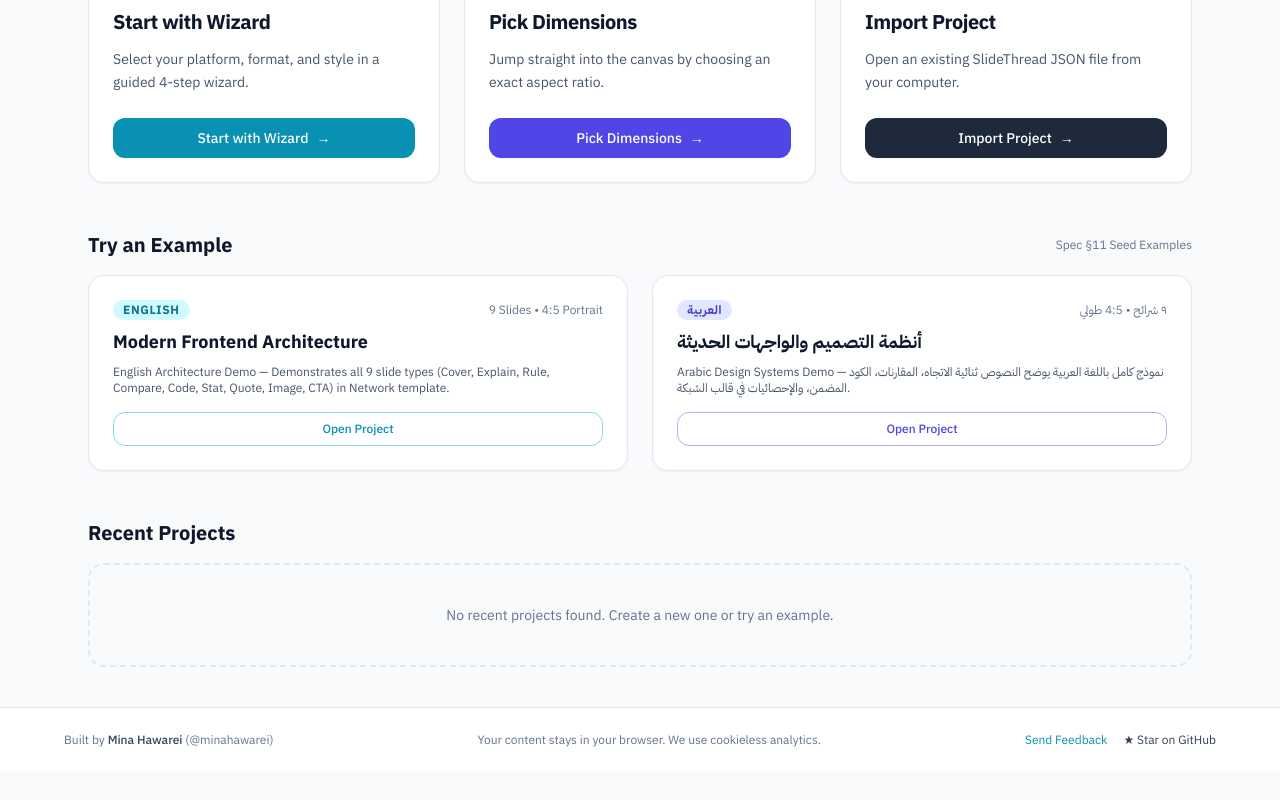
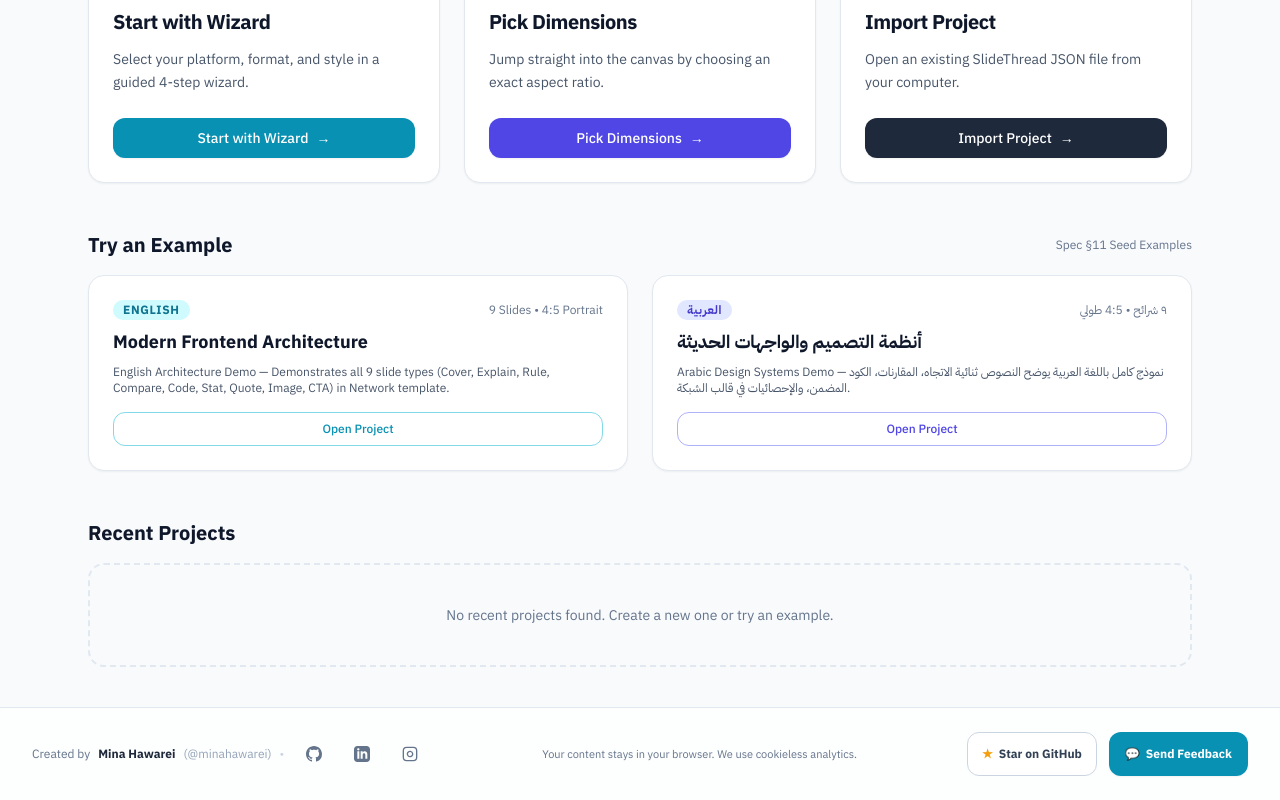
Before and after one commit to MinaHawarei/SlideThread, a React (Vite) app: page / in a window 1280 px wide. Shown: the part 360-1160 px from the top of the page. Before the commit the page ends 1132 px from the top, so only its background shows below. Built offline with nearby package versions, Linux system fonts and the light colour scheme.

Commit message:
[P3-9] Footer: owner info + socials, GitHub star, feedback mailto fallback, privacy note, analytics

```diff
--- a/package.json
+++ b/package.json
@@ -16,6 +16,7 @@
     "@fontsource/ibm-plex-sans": "^5.3.0",
     "@fontsource/ibm-plex-sans-arabic": "^5.3.0",
     "@fontsource/jetbrains-mono": "^5.3.0",
+    "@vercel/analytics": "^2.0.1",
     "culori": "^4.0.2",
     "html-to-image": "^1.11.13",
     "idb-keyval": "^6.3.0",
--- a/src/config/site.ts
+++ b/src/config/site.ts
@@ -21,5 +21,5 @@ export const OWNER: OwnerConfig = {
   },
 };
 
-export const FEEDBACK_URL = '';
+export const FEEDBACK_URL: string = '';
 export const GITHUB_URL = 'https://github.com/minahawarei/SlideThread';
--- a/src/i18n/ar.ts
+++ b/src/i18n/ar.ts
@@ -8,6 +8,7 @@ export const ar: Record<TranslationKey, string> = {
   'app.privacy': 'بياناتك ومحتواك يبقيان بالكامل في متصفحك. نستخدم تحليلات رقمية بدون ملفات تعريف ارتباط.',
   'app.starGithub': 'نجمة على GitHub',
   'app.feedback': 'إرسال ملاحظات',
+  'footer.createdBy': 'صُمم بواسطة',
 
   // Start Screen
   'start.guidedTitle': 'البدء مع المعالج',
--- a/src/i18n/en.ts
+++ b/src/i18n/en.ts
@@ -6,6 +6,7 @@ export const en = {
   'app.privacy': 'Your content stays in your browser. We use cookieless analytics.',
   'app.starGithub': 'Star on GitHub',
   'app.feedback': 'Send Feedback',
+  'footer.createdBy': 'Created by',
 
   // Start Screen
   'start.guidedTitle': 'Start with Wizard',
--- /dev/null
+++ b/src/ui/common/Footer.tsx
@@ -0,0 +1,175 @@
+import React from 'react';
+import { useT } from '../../i18n';
+import { OWNER, GITHUB_URL, FEEDBACK_URL } from '../../config/site';
+
+export interface FooterProps {
+  className?: string;
+  compact?: boolean;
+}
+
+export const Footer: React.FC<FooterProps> = ({
+  className = '',
+  compact = false,
+}) => {
+  const { t } = useT();
+
+  const feedbackHref =
+    FEEDBACK_URL && FEEDBACK_URL.trim().length > 0
+      ? FEEDBACK_URL
+      : 'mailto:hello@slidethread.app?subject=SlideThread%20Feedback';
+
+  const isExternalFeedback = FEEDBACK_URL && FEEDBACK_URL.trim().length > 0;
+
+  if (compact) {
+    return (
+      <footer
+        data-testid="app-footer"
+        className={`w-full py-2 px-4 text-[11px] text-slate-500 dark:text-slate-400 flex flex-wrap items-center justify-between gap-2 border-t border-slate-200/60 dark:border-slate-800/60 ${className}`}
+      >
+        <div className="flex items-center gap-1.5">
+          <span>{t('footer.createdBy')}</span>
+          <a
+            href={OWNER.socials.github || GITHUB_URL}
+            target="_blank"
+            rel="noopener noreferrer"
+            className="font-medium text-slate-700 dark:text-slate-300 hover:text-cyan-600 transition-colors"
+          >
+            {OWNER.name}
+          </a>
+          <span className="text-slate-400">({OWNER.handle})</span>
+        </div>
+
+        <div className="flex items-center gap-3">
+          <span className="hidden sm:inline">{t('app.privacy')}</span>
+          <a
+            data-testid="footer-star-btn"
+            href={GITHUB_URL}
+            target="_blank"
+            rel="noopener noreferrer"
+            className="hover:text-cyan-600 flex items-center gap-1 transition-colors"
+          >
+            ★ {t('app.starGithub')}
+          </a>
+          <a
+            data-testid="footer-feedback-btn"
+            href={feedbackHref}
+            target={isExternalFeedback ? '_blank' : undefined}
+            rel={isExternalFeedback ? 'noopener noreferrer' : undefined}
+            className="text-cyan-600 dark:text-cyan-400 hover:underline"
+          >
+            {t('app.feedback')}
+          </a>
+        </div>
+      </footer>
+    );
+  }
+
+  return (
+    <footer
+      data-testid="app-footer"
+      className={`w-full border-t border-slate-200 dark:border-slate-800 bg-white/70 dark:bg-slate-900/70 backdrop-blur-sm py-6 px-4 sm:px-8 text-xs text-slate-500 dark:text-slate-400 ${className}`}
+    >
+      <div className="max-w-7xl mx-auto flex flex-col md:flex-row items-center justify-between gap-4">
+        {/* Left: Owner Info & Social Links */}
+        <div className="flex flex-wrap items-center justify-center md:justify-start gap-2 text-center md:text-left">
+          <span>{t('footer.createdBy')}</span>
+          <a
+            data-testid="footer-owner-link"
+            href={OWNER.socials.linkedin || OWNER.socials.github}
+            target="_blank"
+            rel="noopener noreferrer"
+            className="min-h-[44px] inline-flex items-center font-bold text-slate-800 dark:text-slate-200 hover:text-cyan-600 dark:hover:text-cyan-400 transition-colors"
+          >
+            {OWNER.name}
+          </a>
+          <span className="text-slate-400">({OWNER.handle})</span>
+
+          <span className="hidden sm:inline text-slate-300 dark:text-slate-700">•</span>
+
+          {/* Social Links List */}
+          <div className="flex items-center gap-1">
+            {OWNER.socials.github && (
+              <a
+                data-testid="footer-social-github"
+                href={OWNER.socials.github}
+                target="_blank"
+                rel="noopener noreferrer"
+                aria-label="GitHub"
+                className="min-h-[44px] min-w-[44px] inline-flex items-center justify-center rounded-lg hover:text-slate-900 dark:hover:text-white hover:bg-slate-100 dark:hover:bg-slate-800 transition-colors"
+                title="GitHub"
+              >
+                <svg className="w-4 h-4 fill-current" viewBox="0 0 24 24">
+                  <path d="M12 0C5.37 0 0 5.37 0 12c0 5.31 3.435 9.795 8.205 11.385.6.105.825-.255.825-.57 0-.285-.015-1.23-.015-2.235-3.015.555-3.795-.735-4.035-1.41-.135-.345-.72-1.41-1.23-1.695-.42-.225-1.02-.78-.015-.795.945-.015 1.62.87 1.845 1.23 1.08 1.815 2.805 1.305 3.495.99.105-.78.42-1.305.765-1.605-2.67-.3-5.46-1.335-5.46-5.925 0-1.305.465-2.385 1.23-3.225-.12-.3-.54-1.53.12-3.18 0 0 1.005-.315 3.3 1.23.96-.27 1.98-.405 3-.405s2.04.135 3 .405c2.295-1.56 3.3-1.23 3.3-1.23.66 1.65.24 2.88.12 3.18.765.84 1.23 1.905 1.23 3.225 0 4.605-2.805 5.625-5.475 5.925.435.375.81 1.095.81 2.22 0 1.605-.015 2.895-.015 3.3 0 .315.225.69.825.57A12.02 12.02 0 0024 12c0-6.63-5.37-12-12-12z" />
+                </svg>
+              </a>
+            )}
+
+            {OWNER.socials.linkedin && (
+              <a
+                data-testid="footer-social-linkedin"
+                href={OWNER.socials.linkedin}
+                target="_blank"
+                rel="noopener noreferrer"
+                aria-label="LinkedIn"
+                className="min-h-[44px] min-w-[44px] inline-flex items-center justify-center rounded-lg hover:text-cyan-600 hover:bg-slate-100 dark:hover:bg-slate-800 transition-colors"
+                title="LinkedIn"
+              >
+                <svg className="w-4 h-4 fill-current" viewBox="0 0 24 24">
+                  <path d="M19 0h-14c-2.761 0-5 2.239-5 5v14c0 2.761 2.239 5 5 5h14c2.762 0 5-2.239 5-5v-14c0-2.761-2.238-5-5-5zm-11 19h-3v-11h3v11zm-1.5-12.268c-.966 0-1.75-.79-1.75-1.764s.784-1.764 1.75-1.764 1.75.79 1.75 1.764-.783 1.764-1.75 1.764zm13.5 12.268h-3v-5.604c0-3.368-4-3.113-4 0v5.604h-3v-11h3v1.765c1.396-2.586 7-2.777 7 2.476v6.759z" />
+                </svg>
+              </a>
+            )}
+
+            {OWNER.socials.instagram && (
+              <a
+                data-testid="footer-social-instagram"
+                href={OWNER.socials.instagram}
+                target="_blank"
+                rel="noopener noreferrer"
+                aria-label="Instagram"
+                className="min-h-[44px] min-w-[44px] inline-flex items-center justify-center rounded-lg hover:text-rose-500 hover:bg-slate-100 dark:hover:bg-slate-800 transition-colors"
+                title="Instagram"
+              >
+                <svg className="w-4 h-4 fill-none stroke-current" strokeWidth="2" viewBox="0 0 24 24">
+                  <rect x="2" y="2" width="20" height="20" rx="5" ry="5" />
+                  <path d="M16 11.37A4 4 0 1 1 12.63 8 4 4 0 0 1 16 11.37z" />
+                  <line x1="17.5" y1="6.5" x2="17.51" y2="6.5" />
+                </svg>
+              </a>
+            )}
+          </div>
+        </div>
+
+        {/* Center: Privacy Note */}
+        <div data-testid="footer-privacy-note" className="text-center text-[11px] text-slate-500 dark:text-slate-400 max-w-md">
+          <span>{t('app.privacy')}</span>
+        </div>
+
+        {/* Right: Star on GitHub & Feedback Button */}
+        <div className="flex items-center gap-3">
+          <a
+            data-testid="footer-star-btn"
+            href={GITHUB_URL}
+            target="_blank"
+            rel="noopener noreferrer"
+            className="min-h-[44px] py-2 px-3.5 rounded-xl border border-slate-300 dark:border-slate-700 bg-white dark:bg-slate-800 hover:bg-slate-50 dark:hover:bg-slate-750 text-slate-700 dark:text-slate-200 font-semibold transition-colors flex items-center gap-1.5 shadow-xs"
+          >
+            <span className="text-amber-500">★</span>
+            <span>{t('app.starGithub')}</span>
+          </a>
+
+          <a
+            data-testid="footer-feedback-btn"
+            href={feedbackHref}
+            target={isExternalFeedback ? '_blank' : undefined}
+            rel={isExternalFeedback ? 'noopener noreferrer' : undefined}
+            className="min-h-[44px] py-2 px-4 rounded-xl bg-cyan-600 hover:bg-cyan-500 text-white font-bold transition-all flex items-center gap-1.5 shadow-sm"
+          >
+            <span>💬</span>
+            <span>{t('app.feedback')}</span>
+          </a>
+        </div>
+      </div>
+    </footer>
+  );
+};
--- a/src/ui/start/StartScreen.tsx
+++ b/src/ui/start/StartScreen.tsx
@@ -1,7 +1,8 @@
 import React, { useState, useRef } from 'react';
 import { useT } from '../../i18n';
 import { LanguageSwitcher } from '../common/LanguageSwitcher';
-import { APP_NAME, OWNER, GITHUB_URL, FEEDBACK_URL } from '../../config/site';
+import { Footer } from '../common/Footer';
+import { APP_NAME } from '../../config/site';
 import { useProjectStore } from '../../store/projectStore';
 import { useRecentStore } from '../../store/recentStore';
 import { getDemoProjectEn, getDemoProjectAr } from '../../store/seedProjects';
@@ -646,47 +647,7 @@ export const StartScreen: React.FC<StartScreenProps> = ({
       )}
 
       {/* Footer (Spec §10.3) */}
-      <footer className="border-t border-slate-200 dark:border-slate-800 bg-white dark:bg-slate-900 px-6 py-6 text-xs text-slate-500 dark:text-slate-400">
-        <div className="max-w-6xl mx-auto flex flex-col sm:flex-row items-center justify-between gap-4">
-          <div className="flex items-center gap-2">
-            <span>
-              Built by{' '}
-              <a
-                href={OWNER.socials.linkedin}
-                target="_blank"
-                rel="noreferrer"
-                className="font-medium text-slate-700 dark:text-slate-300 hover:underline"
-              >
-                {OWNER.name}
-              </a>{' '}
-              ({OWNER.handle})
-            </span>
-          </div>
-
-          <div className="text-center sm:text-left">
-            <span>{t('app.privacy')}</span>
-          </div>
-
-          <div className="flex items-center gap-4">
-            <a
-              href={FEEDBACK_URL}
-              target="_blank"
-              rel="noreferrer"
-              className="text-cyan-600 dark:text-cyan-400 hover:underline"
-            >
-              {t('app.feedback')}
-            </a>
-            <a
-              href={GITHUB_URL}
-              target="_blank"
-              rel="noreferrer"
-              className="text-slate-700 dark:text-slate-300 hover:underline flex items-center gap-1"
-            >
-              ★ {t('app.starGithub')}
-            </a>
-          </div>
-        </div>
-      </footer>
+      <Footer />
     </div>
   );
 };
--- a/src/ui/wizard/Wizard.tsx
+++ b/src/ui/wizard/Wizard.tsx
@@ -17,6 +17,7 @@ import {
 import { getAllTemplates } from '../../templates';
 import { generatePalette } from '../../core/palette';
 import { SlideRenderer } from '../../slides/SlideRenderer';
+import { Footer } from '../common/Footer';
 import { APP_NAME } from '../../config/site';
 import type {
   PlatformId,
@@ -634,6 +635,9 @@ export const Wizard: React.FC<WizardProps> = ({
           </div>
         </div>
       </main>
+
+      {/* Unobtrusive Footer per Spec §10.3 */}
+      <Footer />
     </div>
   );
 };
```
Also changed, not shown: src/App.tsx (+10 -0 lines), 2 other files (tests, documents, lock files or other folders).
